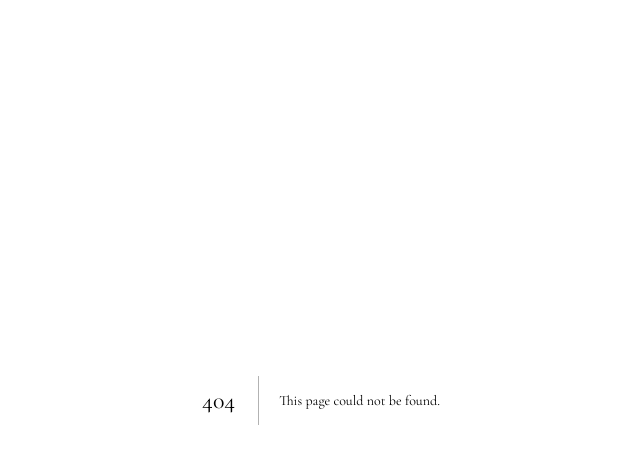
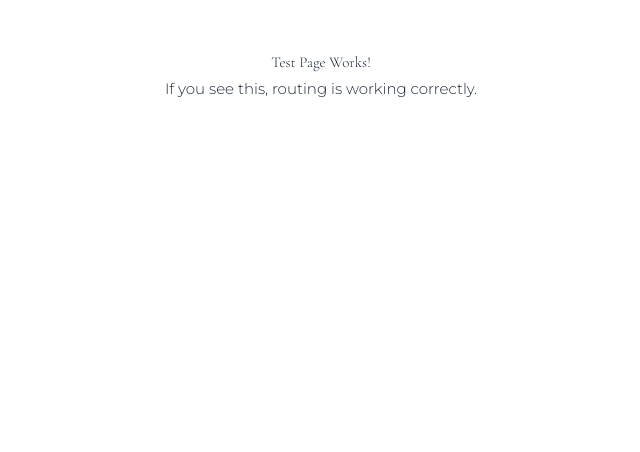
Before and after one commit to hashmilaegal/hlap-legal-erp, a Next.js app: page /test-page in a window 1280 px wide. Before the commit this address had no page. Shown: the top 452 px of the page, without its empty margins (319-959 px from the left). Built offline with nearby package versions, Linux system fonts and the light colour scheme.

Commit message:
Add simple test page at root level

```diff
--- /dev/null
+++ b/app/test-page/page.tsx
@@ -0,0 +1,8 @@
+export default function SimpleTest() {
+  return (
+    <div style={{ padding: '50px', textAlign: 'center' }}>
+      <h1>Test Page Works!</h1>
+      <p>If you see this, routing is working correctly.</p>
+    </div>
+  )
+}
```
